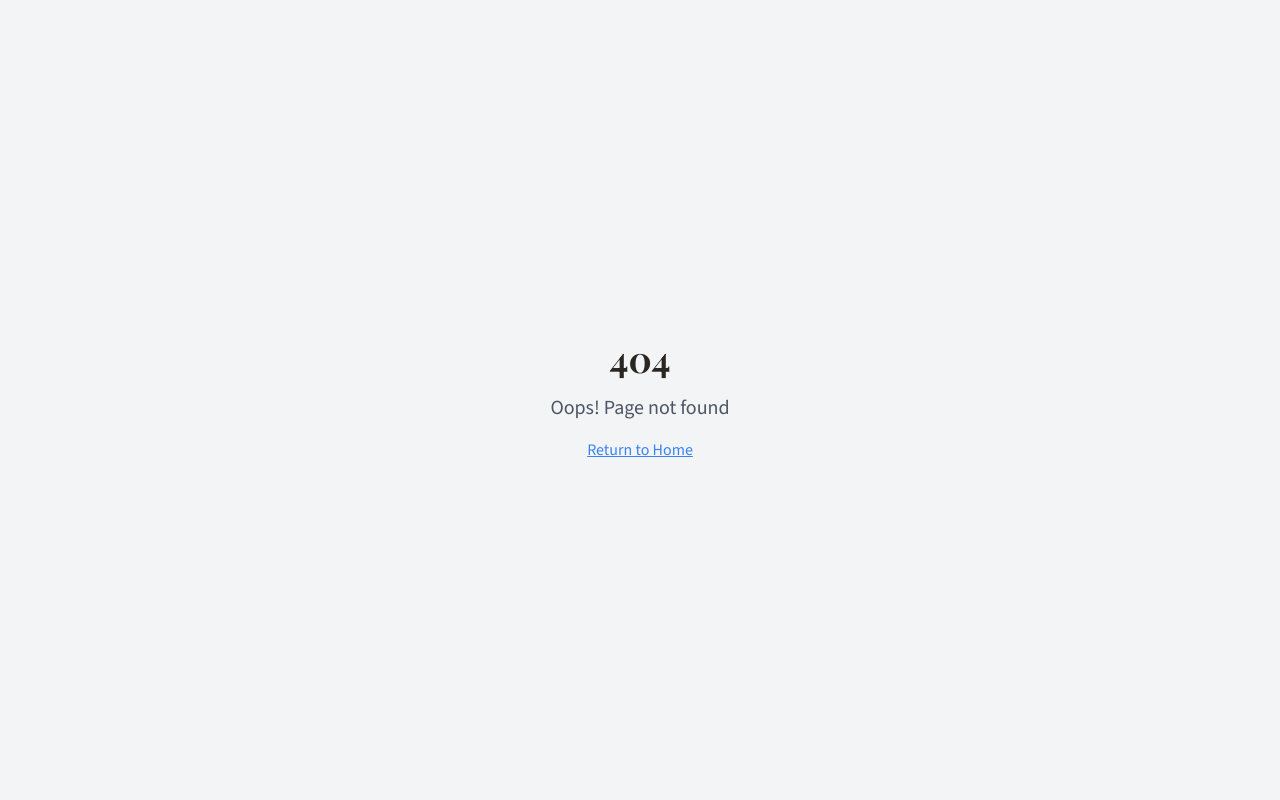
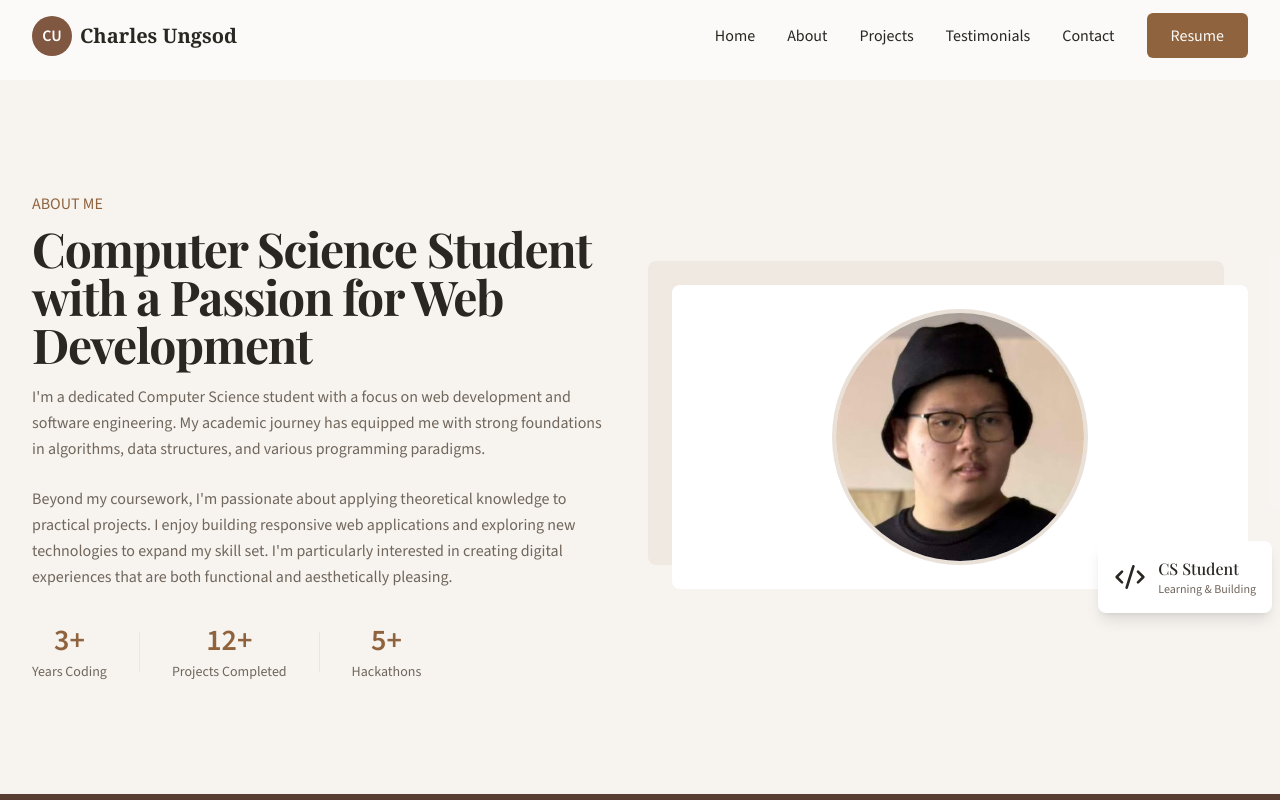
Before and after one commit to CharlesSerafin/warm-brewed-home, a React (Vite) app: page /about in a window 1280 px wide. Before the commit this address had no page. Shown: the top 800 px of the page. Built offline with nearby package versions, Linux system fonts and the light colour scheme.

Commit message:
Reverted to edit edt-08829747-b3d3-49e6-aa76-44b0b85e1ecf: "Replace image in About section
Replaced the image in the About section with a new one."

```diff
--- a/src/App.tsx
+++ b/src/App.tsx
@@ -1,9 +1,11 @@
+
 import { Toaster } from "@/components/ui/toaster";
 import { Toaster as Sonner } from "@/components/ui/sonner";
 import { TooltipProvider } from "@/components/ui/tooltip";
 import { QueryClient, QueryClientProvider } from "@tanstack/react-query";
 import { BrowserRouter, Routes, Route } from "react-router-dom";
 import Index from "./pages/Index";
+import About from "./pages/About";
 import NotFound from "./pages/NotFound";
 
 const queryClient = new QueryClient();
@@ -16,6 +18,7 @@ const App = () => (
       <BrowserRouter>
         <Routes>
           <Route path="/" element={<Index />} />
+          <Route path="/about" element={<About />} />
           {/* ADD ALL CUSTOM ROUTES ABOVE THE CATCH-ALL "*" ROUTE */}
           <Route path="*" element={<NotFound />} />
         </Routes>
--- a/src/components/Hero.tsx
+++ b/src/components/Hero.tsx
@@ -1,5 +1,6 @@
 
 import { useState, useEffect } from 'react';
+import { Avatar, AvatarImage, AvatarFallback } from "@/components/ui/avatar";
 
 const Hero = () => {
   const [isLoaded, setIsLoaded] = useState(false);
@@ -27,6 +28,10 @@ const Hero = () => {
       {/* Content */}
       <div className="relative h-full z-10 flex flex-col justify-center items-center text-center text-white container-custom px-4">
         <div className={`transition-all duration-1000 delay-300 ${isLoaded ? 'opacity-100 translate-y-0' : 'opacity-0 translate-y-8'}`}>
+          <Avatar className="w-32 h-32 mx-auto mb-6 border-4 border-white/20">
+            <AvatarImage src="/lovable-uploads/3c465608-22ef-41de-b445-601993784427.png" alt="Charles Ungsod" />
+            <AvatarFallback>CU</AvatarFallback>
+          </Avatar>
           <span className="inline-block mb-4 text-sm md:text-base uppercase tracking-widest border-b border-white/30 pb-2">Welcome to my portfolio</span>
           <h1 className="text-5xl md:text-7xl font-bold mb-6 tracking-tight">Charles Ungsod</h1>
           <p className="text-xl md:text-2xl max-w-2xl mx-auto mb-8 text-white/90">
--- a/src/components/Navbar.tsx
+++ b/src/components/Navbar.tsx
@@ -1,6 +1,7 @@
 
 import { useState, useEffect } from "react";
 import { Menu, X } from "lucide-react";
+import { Link } from "react-router-dom";
 
 const Navbar = () => {
   const [isScrolled, setIsScrolled] = useState(false);
@@ -28,29 +29,29 @@ const Navbar = () => {
       }`}
     >
       <div className="container-custom flex items-center justify-between">
-        <a href="/" className="flex items-center gap-2">
+        <Link to="/" className="flex items-center gap-2">
           <div className="w-10 h-10 rounded-full bg-cafe-700 flex items-center justify-center">
             <span className="text-white font-bold">CU</span>
           </div>
           <span className="text-xl font-serif font-semibold">Charles Ungsod</span>
-        </a>
+        </Link>
 
         {/* Desktop menu */}
         <ul className="hidden md:flex items-center gap-8">
           <li>
-            <a href="#" className="text-foreground hover:text-primary transition-colors">Home</a>
+            <Link to="/" className="text-foreground hover:text-primary transition-colors">Home</Link>
           </li>
           <li>
-            <a href="#about" className="text-foreground hover:text-primary transition-colors">About</a>
+            <Link to="/about" className="text-foreground hover:text-primary transition-colors">About</Link>
           </li>
           <li>
-            <a href="#projects" className="text-foreground hover:text-primary transition-colors">Projects</a>
+            <a href="/#projects" className="text-foreground hover:text-primary transition-colors">Projects</a>
           </li>
           <li>
-            <a href="#testimonials" className="text-foreground hover:text-primary transition-colors">Testimonials</a>
+            <a href="/#testimonials" className="text-foreground hover:text-primary transition-colors">Testimonials</a>
           </li>
           <li>
-            <a href="#contact" className="text-foreground hover:text-primary transition-colors">Contact</a>
+            <a href="/#contact" className="text-foreground hover:text-primary transition-colors">Contact</a>
           </li>
           <li>
             <a href="#" className="btn-primary">Resume</a>
@@ -75,26 +76,26 @@ const Navbar = () => {
       >
         <ul className="container-custom flex flex-col py-4 gap-4">
           <li>
-            <a
-              href="#"
+            <Link
+              to="/"
               className="block py-2 px-4 hover:bg-secondary/50 rounded-md transition-colors"
               onClick={toggleMenu}
             >
               Home
-            </a>
+            </Link>
           </li>
           <li>
-            <a
-              href="#about"
+            <Link
+              to="/about"
               className="block py-2 px-4 hover:bg-secondary/50 rounded-md transition-colors"
               onClick={toggleMenu}
             >
               About
-            </a>
+            </Link>
           </li>
           <li>
             <a
-              href="#projects"
+              href="/#projects"
               className="block py-2 px-4 hover:bg-secondary/50 rounded-md transition-colors"
               onClick={toggleMenu}
             >
@@ -103,7 +104,7 @@ const Navbar = () => {
           </li>
           <li>
             <a
-              href="#testimonials"
+              href="/#testimonials"
               className="block py-2 px-4 hover:bg-secondary/50 rounded-md transition-colors"
               onClick={toggleMenu}
             >
@@ -112,7 +113,7 @@ const Navbar = () => {
           </li>
           <li>
             <a
-              href="#contact"
+              href="/#contact"
               className="block py-2 px-4 hover:bg-secondary/50 rounded-md transition-colors"
               onClick={toggleMenu}
             >
--- /dev/null
+++ b/src/pages/About.tsx
@@ -0,0 +1,93 @@
+
+import { useEffect, useRef } from 'react';
+import Navbar from '../components/Navbar';
+import Footer from '../components/Footer';
+import { Avatar, AvatarImage, AvatarFallback } from "@/components/ui/avatar";
+
+const About = () => {
+  const sectionRef = useRef<HTMLDivElement>(null);
+
+  useEffect(() => {
+    const observer = new IntersectionObserver(
+      (entries) => {
+        entries.forEach((entry) => {
+          if (entry.isIntersecting) {
+            entry.target.classList.add('active');
+            observer.unobserve(entry.target);
+          }
+        });
+      },
+      { threshold: 0.2 }
+    );
+
+    if (sectionRef.current) {
+      const elements = sectionRef.current.querySelectorAll('.reveal');
+      elements.forEach((el) => observer.observe(el));
+    }
+
+    return () => observer.disconnect();
+  }, []);
+
+  return (
+    <>
+      <Navbar />
+      <div className="pt-20"> {/* Add padding for fixed navbar */}
+        <section ref={sectionRef} className="py-20 md:py-28 bg-secondary/30">
+          <div className="container-custom">
+            <div className="flex flex-col md:flex-row items-center gap-10 md:gap-16">
+              <div className="w-full md:w-1/2 order-2 md:order-1">
+                <span className="text-primary font-medium reveal">ABOUT ME</span>
+                <h2 className="section-title mt-2 reveal">Computer Science Student with a Passion for Web Development</h2>
+                <p className="text-muted-foreground leading-relaxed mb-6 reveal">
+                  I'm a dedicated Computer Science student with a focus on web development and software engineering. My academic journey has equipped me with strong foundations in algorithms, data structures, and various programming paradigms.
+                </p>
+                <p className="text-muted-foreground leading-relaxed mb-6 reveal">
+                  Beyond my coursework, I'm passionate about applying theoretical knowledge to practical projects. I enjoy building responsive web applications and exploring new technologies to expand my skill set. I'm particularly interested in creating digital experiences that are both functional and aesthetically pleasing.
+                </p>
+                <div className="flex items-center gap-8 mt-8 reveal">
+                  <div className="flex flex-col items-center">
+                    <span className="text-3xl font-bold text-primary mb-1">3+</span>
+                    <span className="text-sm text-muted-foreground">Years Coding</span>
+                  </div>
+                  <div className="h-10 w-px bg-border"></div>
+                  <div className="flex flex-col items-center">
+                    <span className="text-3xl font-bold text-primary mb-1">12+</span>
+                    <span className="text-sm text-muted-foreground">Projects Completed</span>
+                  </div>
+                  <div className="h-10 w-px bg-border"></div>
+                  <div className="flex flex-col items-center">
+                    <span className="text-3xl font-bold text-primary mb-1">5+</span>
+                    <span className="text-sm text-muted-foreground">Hackathons</span>
+                  </div>
+                </div>
+              </div>
+              <div className="w-full md:w-1/2 order-1 md:order-2 reveal">
+                <div className="relative">
+                  <div className="absolute inset-0 bg-cafe-100 -translate-x-6 -translate-y-6 rounded-lg"></div>
+                  <div className="relative overflow-hidden rounded-lg flex items-center justify-center p-6 bg-white">
+                    <Avatar className="w-64 h-64 mx-auto border-4 border-primary/20">
+                      <AvatarImage src="/lovable-uploads/3c465608-22ef-41de-b445-601993784427.png" alt="Charles Ungsod" className="object-cover" />
+                      <AvatarFallback>CU</AvatarFallback>
+                    </Avatar>
+                  </div>
+                  <div className="absolute -bottom-6 -right-6 bg-white rounded-lg p-4 shadow-lg">
+                    <div className="flex items-center gap-3">
+                      <svg xmlns="http://www.w3.org/2000/svg" width="32" height="32" viewBox="0 0 24 24" fill="none" stroke="currentColor" strokeWidth="2" strokeLinecap="round" strokeLinejoin="round" className="lucide lucide-code-2"><path d="m18 16 4-4-4-4"/><path d="m6 8-4 4 4 4"/><path d="m14.5 4-5 16"/></svg>
+                      <div>
+                        <h4 className="font-medium">CS Student</h4>
+                        <p className="text-xs text-muted-foreground">Learning & Building</p>
+                      </div>
+                    </div>
+                  </div>
+                </div>
+              </div>
+            </div>
+          </div>
+        </section>
+      </div>
+      <Footer />
+    </>
+  );
+};
+
+export default About;
--- a/src/pages/Index.tsx
+++ b/src/pages/Index.tsx
@@ -2,7 +2,6 @@
 import { useEffect, useState } from 'react';
 import Navbar from '../components/Navbar';
 import Hero from '../components/Hero';
-import About from '../components/About';
 import FeaturedMenu from '../components/FeaturedMenu';
 import Testimonials from '../components/Testimonials';
 import Location from '../components/Location';
@@ -27,7 +26,7 @@ const Index = () => {
           <div className="w-16 h-16 rounded-full border-4 border-primary/20 border-t-primary animate-spin"></div>
           <div className="absolute top-1/2 left-1/2 transform -translate-x-1/2 -translate-y-1/2">
             <div className="w-10 h-10 rounded-full bg-cafe-700 flex items-center justify-center">
-              <span className="text-white font-bold text-xs">AM</span>
+              <span className="text-white font-bold text-xs">CU</span>
             </div>
           </div>
         </div>
@@ -40,7 +39,6 @@ const Index = () => {
       <Navbar />
       <main>
         <Hero />
-        <About />
         <FeaturedMenu />
         <Testimonials />
         <Location />
```
Also changed, not shown: public/lovable-uploads/264e9c53-4039-4826-940f-4d6526cd81d3.png (added), public/lovable-uploads/3c465608-22ef-41de-b445-601993784427.png (added).
